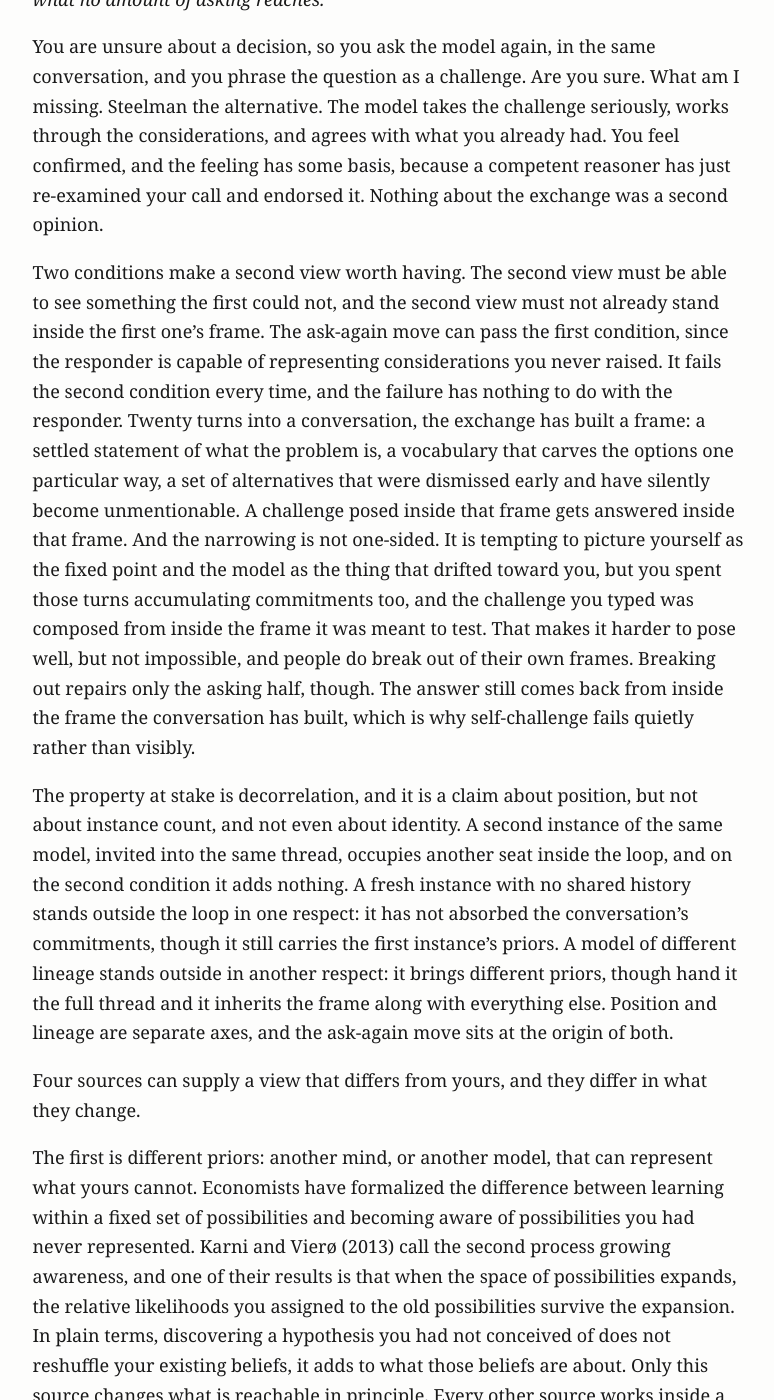
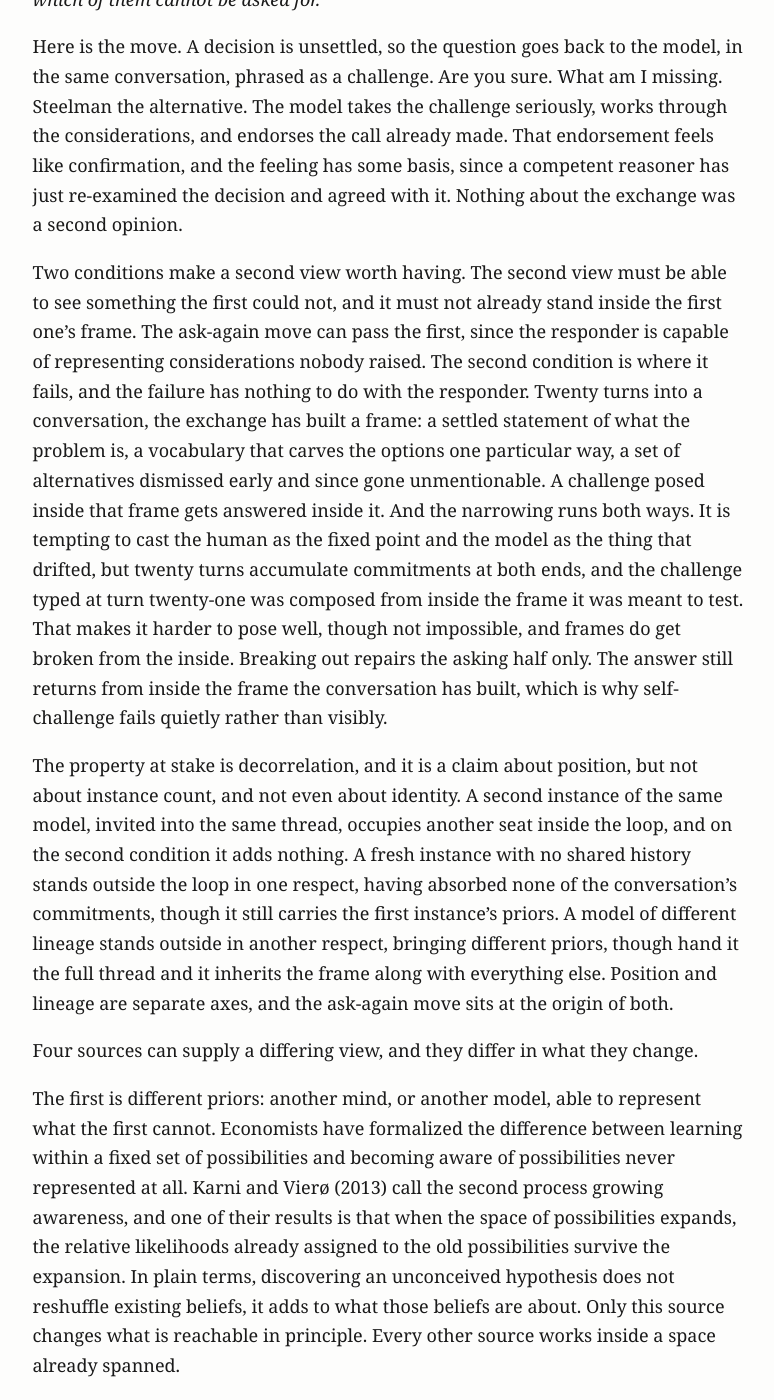
Before and after one commit to MajorLift/blog, a Jekyll site: the page built from _posts/2026-07-30-where-a-second-opinion-comes-from.md, in a window 1280 px wide and 1400 px high, scrolled down 264 px. Shown: the whole window, without its empty margins (252-1026 px from the left). Built offline with Jekyll 4.4.1, drawn with Linux system fonts in a browser that asks for light colours; some of the changed text lies outside the part shown.

Commit message:
Take the second person out of the second-opinion essay
Thirty-three instances across fifteen lines, which is a piece structured
around reader address rather than one that uses it for effect. Rewritten to
structural and third-person constructions throughout, without vague
collectives standing in for the addressee. The one surviving 'you' is inside
the quoted challenge, 'Are you sure', where it is speech rather than address.

Both flagged constructions went with it: 'what no amount of asking reaches'
in the standfirst and 'it fails the second condition every time'.

Also gives the three criticism posts the category their section index filters
on. Without it, flipping their publish flag would file them under essays and
leave the criticism index empty. The flag itself is unchanged and they remain
withheld.

```diff
--- a/_posts/2026-07-30-where-a-second-opinion-comes-from.md
+++ b/_posts/2026-07-30-where-a-second-opinion-comes-from.md
@@ -4,37 +4,30 @@ title: "Where a Second Opinion Comes From"
 date: 2026-07-30 00:00:00 +0000
 ---
 
-*Agreement obtained inside the frame that produced the first answer is not confirmation. Four sources of a differing view, sorted by what each one changes, and what no amount of asking reaches.*
+*Agreement obtained inside the frame that produced the first answer is not confirmation. Four sources of a differing view, sorted by what each one changes, and which of them cannot be asked for.*
 
-You are unsure about a decision, so you ask the model again, in the same conversation, and you phrase the question as a challenge. Are you sure. What am I missing. Steelman the alternative. The model takes the challenge seriously, works through the considerations, and agrees with what you already had. You feel confirmed, and the feeling has some basis, because a competent reasoner has just re-examined your call and endorsed it. Nothing about the exchange was a second opinion.
+Here is the move. A decision is unsettled, so the question goes back to the model, in the same conversation, phrased as a challenge. Are you sure. What am I missing. Steelman the alternative. The model takes the challenge seriously, works through the considerations, and endorses the call already made. That endorsement feels like confirmation, and the feeling has some basis, since a competent reasoner has just re-examined the decision and agreed with it. Nothing about the exchange was a second opinion.
 
-Two conditions make a second view worth having. The second view must be able to see something the first could not, and the second view must not already stand inside the first one's frame. The ask-again move can pass the first condition, since the responder is capable of representing considerations you never raised. It fails the second condition every time, and the failure has nothing to do with the responder. Twenty turns into a conversation, the exchange has built a frame: a settled statement of what the problem is, a vocabulary that carves the options one particular way, a set of alternatives that were dismissed early and have silently become unmentionable. A challenge posed inside that frame gets answered inside that frame. And the narrowing is not one-sided. It is tempting to picture
-yourself as the fixed point and the model as the thing that drifted toward you, but you
-spent those turns accumulating commitments too, and the challenge you typed was composed
-from inside the frame it was meant to test. That makes it harder to pose well, but not
-impossible, and people do break out of their own frames. Breaking out repairs only the asking
-half, though. The answer still comes back from inside the frame the conversation has built,
-which is why self-challenge fails quietly rather than visibly.
+Two conditions make a second view worth having. The second view must be able to see something the first could not, and it must not already stand inside the first one's frame. The ask-again move can pass the first, since the responder is capable of representing considerations nobody raised. The second condition is where it fails, and the failure has nothing to do with the responder. Twenty turns into a conversation, the exchange has built a frame: a settled statement of what the problem is, a vocabulary that carves the options one particular way, a set of alternatives dismissed early and since gone unmentionable. A challenge posed inside that frame gets answered inside it. And the narrowing runs both ways. It is tempting to cast the human as the fixed point and the model as the thing that drifted, but twenty turns accumulate commitments at both ends, and the challenge typed at turn twenty-one was composed from inside the frame it was meant to test. That makes it harder to pose well, though not impossible, and frames do get broken from the inside. Breaking out repairs the asking half only. The answer still returns from inside the frame the conversation has built, which is why self-challenge fails quietly rather than visibly.
 
-The property at stake is decorrelation, and it is a claim about position, but not about instance count, and not even about identity. A second instance of the same model, invited into the same thread, occupies another seat inside the loop, and on the second condition it adds nothing. A fresh instance with no shared history stands outside the loop in one respect: it has not absorbed the conversation's commitments, though it still carries the first instance's priors. A model of different lineage stands outside in another respect: it brings different priors, though hand it the full thread and it inherits the frame along with everything else. Position and lineage are separate axes, and the ask-again move sits at the origin of both.
+The property at stake is decorrelation, and it is a claim about position, but not about instance count, and not even about identity. A second instance of the same model, invited into the same thread, occupies another seat inside the loop, and on the second condition it adds nothing. A fresh instance with no shared history stands outside the loop in one respect, having absorbed none of the conversation's commitments, though it still carries the first instance's priors. A model of different lineage stands outside in another respect, bringing different priors, though hand it the full thread and it inherits the frame along with everything else. Position and lineage are separate axes, and the ask-again move sits at the origin of both.
 
-Four sources can supply a view that differs from yours, and they differ in what they change.
+Four sources can supply a differing view, and they differ in what they change.
 
-The first is different priors: another mind, or another model, that can represent what yours cannot. Economists have formalized the difference between learning within a fixed set of possibilities and becoming aware of possibilities you had never represented. Karni and Vierø (2013) call the second process growing awareness, and one of their results is that when the space of possibilities expands, the relative likelihoods you assigned to the old possibilities survive the expansion. In plain terms, discovering a hypothesis you had not conceived of does not reshuffle your existing beliefs, it adds to what those beliefs are about. Only this source changes what is reachable in principle. Every other source works inside a space you already span.
+The first is different priors: another mind, or another model, able to represent what the first cannot. Economists have formalized the difference between learning within a fixed set of possibilities and becoming aware of possibilities never represented at all. Karni and Vierø (2013) call the second process growing awareness, and one of their results is that when the space of possibilities expands, the relative likelihoods already assigned to the old possibilities survive the expansion. In plain terms, discovering an unconceived hypothesis does not reshuffle existing beliefs, it adds to what those beliefs are about. Only this source changes what is reachable in principle. Every other source works inside a space already spanned.
 
-This source is not a second opinion at all. Asking for a second opinion presupposes that the option set is settled and only the verdict is open, which is what makes the request legible: here is my answer, tell me whether it holds. Awareness expansion has a different shape. A contribution that adds a possibility you had not represented is not a verdict on your answer, it is a report that the question was carved too small, and you cannot request it by name, because naming it would require already representing the thing you are missing. The request scopes itself to what you can already conceive, and picks this source up only by accident, when the responder volunteers something the question did not ask for. What cannot be specified is the content, though. The relation can be: asking for the reading your framing forecloses names no possibility while demanding one, and moves the representing onto whoever answers. That is the only shape the move has. It describes no output and only sets a responder
-running, which is why it reads as an invocation rather than a request.
+This source is not a second opinion at all. Asking for a second opinion presupposes that the option set is settled and only the verdict is open, which is what makes the request legible: here is the answer, does it hold. Awareness expansion has a different shape. A contribution that adds an unrepresented possibility is not a verdict on the answer, it is a report that the question was carved too small, and it cannot be requested by name, since naming it would mean already representing the missing thing. A request scopes itself to what its author can conceive, and picks this source up only by accident, when the responder volunteers something the question did not ask for. What cannot be specified is the content. The relation can be: a request for the reading a framing forecloses names no possibility while demanding one, and moves the representing onto whoever answers. That is the only shape the move has. It describes no output and merely sets a responder running, which is why it reads as an invocation rather than a request.
 
-The second source is a procedure. Consider the opposite is an established debiasing instruction in psychology, and forced enumeration and structured dissent are its institutional cousins. A procedure redistributes attention within what you could already represent, and that is not a small contribution, because most misses are not an inability to conceive the alternative but a failure to spend a minute on it. Procedures are powerful, cheap, and copyable, and they are bounded above by your own space. A method cannot surface what is not in there.
+The second source is a procedure. Consider the opposite is an established debiasing instruction in psychology, and forced enumeration and structured dissent are its institutional cousins. A procedure redistributes attention within an already representable space, and that is not a small contribution, because most misses are not an inability to conceive the alternative but a failure to spend a minute on it. Procedures are powerful, cheap, and copyable, and they are bounded above by the space they run in. A method cannot surface what is not in there.
 
 The third source is a re-representation. Redraw the problem. Change the notation, put the prose in a table, draw the state machine the paragraphs were gesturing at. Nothing new enters in principle, and yet the table has a hole in it that the prose did not, because an empty cell is visible in a way a missing sentence never was. Re-representation moves possibilities across the boundary of what is reachable in practice rather than in principle, and in practice is where most decisions live.
 
-The fourth source supplies no content at all. The trigger is whatever causes any of the first three to happen now, on this decision, rather than in general. It gates all three, since a prior you never consult, a procedure you never run, and a diagram you never draw contribute exactly nothing.
+The fourth source supplies no content at all. The trigger is whatever causes any of the first three to happen now, on this decision, rather than in general. It gates all three, since an unconsulted prior, an unrun procedure, and an undrawn diagram contribute exactly nothing.
 
-The first three sources are mechanizable in their content. Fresh instances can be spawned, models of other lineages can be queried, consider-the-opposite can be written into a standing prompt, and re-representation is close to a compilation step. The trigger is not, or at least nobody has done it. Deciding that this decision, out of the day's hundred, is the one that warrants a second view is a judgment, and the self-issued version of that judgment fails reliably. The instruction to consider more options, given to yourself, is the one you skip when you are most sure, and being most sure is the exact condition it was written for. Standing rules help at the margins, review before merge, red-team before launch, but a standing rule fires on a schedule rather than on your confidence, and misplaced confidence is the thing being defended against.
+The first three sources are mechanizable in their content. Fresh instances can be spawned, models of other lineages can be queried, consider-the-opposite can be written into a standing prompt, and re-representation is close to a compilation step. The trigger is not, or at least nobody has done it. Deciding that this decision, out of the day's hundred, is the one that warrants a second view is a judgment, and the self-issued version of that judgment fails reliably. A self-addressed instruction to consider more options is the one skipped under maximum confidence, and maximum confidence is the exact condition it was written for. Standing rules help at the margins, review before merge, red-team before launch, but a standing rule fires on a schedule rather than on a confidence level, and misplaced confidence is the thing being defended against.
 
-The current enthusiasm for councils of agents runs into these limits, and one more. People are building panels of models that check each other: critics reviewing generators, arbiters ranking drafts, dissenting seats written into the workflow. As decorrelation, the construction works. A council can hold seats outside your loop on both axes, fresh instances on one, other lineages on the other, and it can run the procedures and the re-representations without being asked twice. It is weakest at the source hardest to ask for, since a panel drawn from one lineage shares a space, and seats that share a space can trade verdicts all day without widening it.
+The current enthusiasm for councils of agents runs into these limits, and one more. Panels of models that check each other are being built now: critics reviewing generators, arbiters ranking drafts, dissenting seats written into the workflow. As decorrelation, the construction works. A council can hold seats outside the loop on both axes, fresh instances on one, other lineages on the other, and it can run the procedures and the re-representations without being asked twice. It is weakest at the source hardest to ask for, since a panel drawn from one lineage shares a space, and seats that share a space can trade verdicts all day without widening it.
 
-As accountability, the construction does nothing. A committee of reviewers who cannot be worse off if the answer is wrong supplies scrutiny without stakes. A working paper of mine develops the distinction between interventions that supply evidence, interventions that supply a frame, and interventions that supply only authority ([grounds, frames, standing](https://jongsun.dev/papers/grounds-frames-standing/)), and the sign-off of a stakeless committee drifts toward the third kind: it changes what you feel entitled to believe without changing what anyone answers for. Adding members lengthens the chain of review. It does not terminate the chain in anyone. Human checks and balances get invoked as the precedent here, and the precedent cuts the other way. Separation of powers works because each branch is separately answerable to somebody outside the arrangement, to voters, to courts, to the removal process, and the analogy to a council of models fails exactly where the answerability does.
+As accountability, the construction does nothing. A committee of reviewers who cannot be worse off if the answer is wrong supplies scrutiny without stakes. A working paper of mine develops the distinction between interventions that supply evidence, interventions that supply a frame, and interventions that supply only authority ([grounds, frames, standing](https://jongsun.dev/papers/grounds-frames-standing/)), and the sign-off of a stakeless committee drifts toward the third kind: it changes what the decider feels entitled to believe without changing what anyone answers for. Adding members lengthens the chain of review. It does not terminate the chain in anyone. Human checks and balances get invoked as the precedent here, and the precedent cuts the other way. Separation of powers works because each branch is separately answerable to somebody outside the arrangement, to voters, to courts, to the removal process, and the analogy to a council of models fails exactly where the answerability does.
 
-None of this argues against the councils. Scrutiny without stakes is still scrutiny, and a seat outside the loop is worth buying on any decision that clears the trigger. The argument is about what the councils leave in place. Three things have not moved: the source you cannot request by name, the judgment that this is the moment to seek any of them, and the answering for the decision once every opinion is in. All three still belong to whoever was unsure in the first place. Asking the same conversation one more time hands off none of them, however good the answer feels.
+None of this argues against the councils. Scrutiny without stakes is still scrutiny, and a seat outside the loop is worth buying on any decision that clears the trigger. The argument is about what the councils leave in place. Three things have not moved: the source no request can name, the judgment that this is the moment to seek any of them, and the answering for the decision once every opinion is in. All three still belong to whoever was unsure in the first place. Asking the same conversation one more time hands off none of them, however good the answer feels.
```
Also changed, not shown: _posts/2026-07-29-after-yang-farewell.md (+1 -0 lines), _posts/2026-07-29-bellum-omnium-contra-machinam.md (+1 -0 lines), _posts/2026-07-29-evil-does-not-exist-frankenstein.md (+1 -0 lines).
